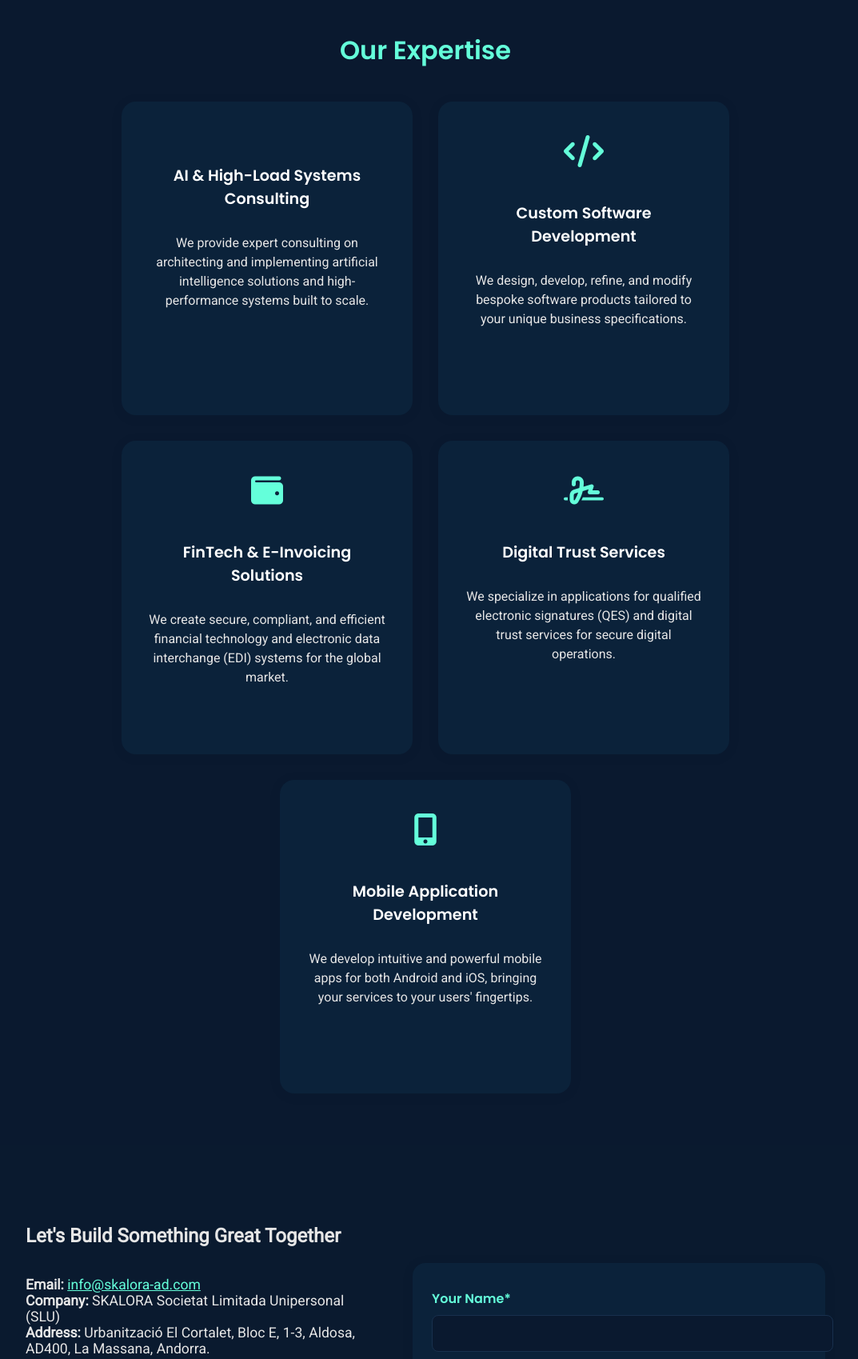
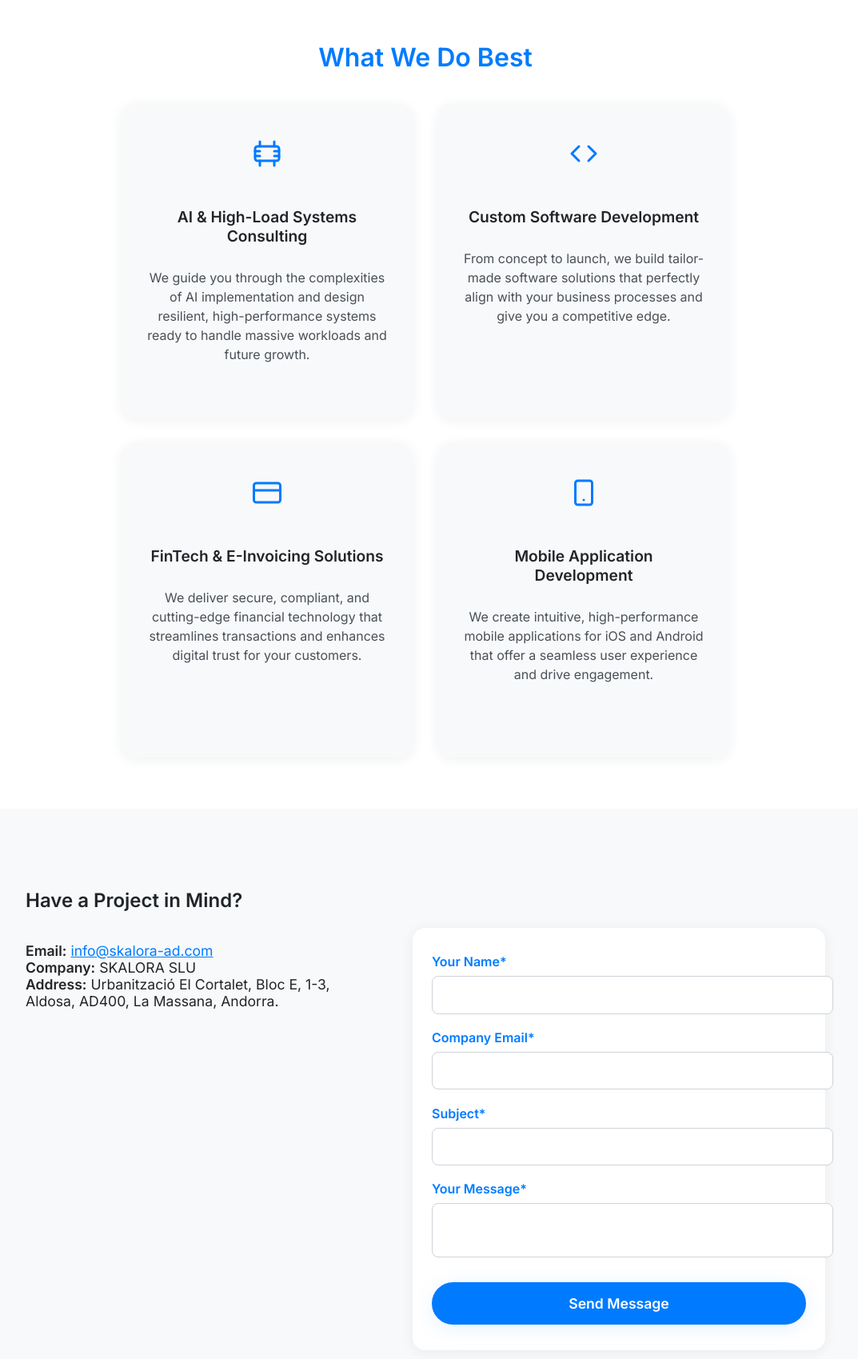
Before and after one commit to TarasMurashko/Skalora, a plain HTML site: page index.html in a window 1280 px wide. Shown: the part 1100-2799 px from the top of the page at 80% size, without its empty margins (108-1181 px from the left). Drawn offline with nearby package versions, Linux system fonts and the light colour scheme.

Commit message:
make look more professional

```diff
--- a/index.html
+++ b/index.html
@@ -12,19 +12,15 @@
   <meta property="og:description" content="International software development and IT consulting company based in Andorra. AI, FinTech, High-Load, E-Invoicing, Digital Trust.">
   <meta property="og:type" content="website">
   <meta property="og:url" content="https://skalora-ad.com/">
-  <!-- Google Fonts -->
-  <link href="https://fonts.googleapis.com/css2?family=Poppins:wght@600&family=Roboto:wght@400&display=swap" rel="stylesheet">
-  <!-- Feather Icons -->
-  <script src="https://unpkg.com/feather-icons"></script>
-  <!-- Font Awesome -->
-  <link rel="stylesheet" href="https://cdnjs.cloudflare.com/ajax/libs/font-awesome/6.4.2/css/all.min.css">
+  <!-- Google Fonts: Inter -->
+  <link href="https://fonts.googleapis.com/css2?family=Inter:wght@400;600&display=swap" rel="stylesheet">
   <!-- Main CSS -->
   <link rel="stylesheet" href="styles.css">
 </head>
 <body>
   <header class="header">
     <div class="container header__container">
-      <div class="logo">SKALORA</div>
+      <div class="logo" aria-label="SKALORA logo">SKALORA</div>
       <nav class="nav">
         <a href="#about">About</a>
         <a href="#services">Services</a>
@@ -35,58 +31,60 @@
   <main>
     <section class="hero" id="hero">
       <div class="container hero__container">
-        <h1>Building Robust Software Solutions from the Heart of Andorra.</h1>
-        <p>Expert development and consulting in AI, High-Load Systems, FinTech, and custom enterprise applications.</p>
-        <a href="#contact" class="btn btn-accent">Discuss Your Project</a>
-        <!-- Hero background animation will be added via CSS/JS -->
+        <h1>We Engineer Scalable Software for Global Innovators.</h1>
+        <p>Your trusted partner for AI consulting, high-load system architecture, and advanced FinTech solutions.</p>
+        <a href="#contact" class="btn btn-accent">Get in Touch</a>
       </div>
     </section>
     <section class="about" id="about">
       <div class="container about__container">
-        <h2>About SKALORA</h2>
-        <p>SKALORA SLU is a specialized software development and IT consulting company based in La Massana, Andorra. Led by Taras Murashko, we transform complex business challenges into elegant and efficient technological solutions. Our philosophy is built on precision, reliability, and strong partnerships with our clients worldwide.</p>
+        <h2>Driving Progress with Precision Code</h2>
+        <p>SKALORA SLU is a boutique software engineering and IT consulting firm. Our mission is to empower businesses worldwide by transforming complex challenges into robust, scalable, and elegant software. We believe in building technology that not only works but endures, founded on principles of precision, transparency, and a deep understanding of our clients' ambitions.</p>
       </div>
     </section>
     <section class="services" id="services">
       <div class="container services__container">
-        <h2>Our Expertise</h2>
+        <h2>What We Do Best</h2>
         <div class="services__cards">
           <div class="service-card">
-            <div class="service-card__icon"><i data-feather="cpu" aria-label="AI & High-Load Icon"></i></div>
+            <div class="service-card__icon" aria-label="AI & High-Load Icon">
+              <svg width="36" height="36" viewBox="0 0 24 24" fill="none" stroke="#007BFF" stroke-width="2" stroke-linecap="round" stroke-linejoin="round"><rect x="2" y="6" width="20" height="12" rx="2"/><path d="M6 2v4M18 2v4M6 18v4M18 18v4M2 10h4M2 14h4M18 10h4M18 14h4"/></svg>
+            </div>
             <h3>AI & High-Load Systems Consulting</h3>
-            <p>We provide expert consulting on architecting and implementing artificial intelligence solutions and high-performance systems built to scale.</p>
+            <p>We guide you through the complexities of AI implementation and design resilient, high-performance systems ready to handle massive workloads and future growth.</p>
           </div>
           <div class="service-card">
-            <div class="service-card__icon"><i class="fas fa-code" aria-label="Custom Software Icon"></i></div>
+            <div class="service-card__icon" aria-label="Custom Software Icon">
+              <svg width="36" height="36" viewBox="0 0 24 24" fill="none" stroke="#007BFF" stroke-width="2" stroke-linecap="round" stroke-linejoin="round"><polyline points="16 18 22 12 16 6"/><polyline points="8 6 2 12 8 18"/></svg>
+            </div>
             <h3>Custom Software Development</h3>
-            <p>We design, develop, refine, and modify bespoke software products tailored to your unique business specifications.</p>
+            <p>From concept to launch, we build tailor-made software solutions that perfectly align with your business processes and give you a competitive edge.</p>
           </div>
           <div class="service-card">
-            <div class="service-card__icon"><i class="fas fa-wallet" aria-label="FinTech Icon"></i></div>
+            <div class="service-card__icon" aria-label="FinTech Icon">
+              <svg width="36" height="36" viewBox="0 0 24 24" fill="none" stroke="#007BFF" stroke-width="2" stroke-linecap="round" stroke-linejoin="round"><rect x="1" y="4" width="22" height="16" rx="2"/><line x1="1" y1="10" x2="23" y2="10"/></svg>
+            </div>
             <h3>FinTech & E-Invoicing Solutions</h3>
-            <p>We create secure, compliant, and efficient financial technology and electronic data interchange (EDI) systems for the global market.</p>
+            <p>We deliver secure, compliant, and cutting-edge financial technology that streamlines transactions and enhances digital trust for your customers.</p>
           </div>
           <div class="service-card">
-            <div class="service-card__icon"><i class="fas fa-signature" aria-label="Digital Trust Icon"></i></div>
-            <h3>Digital Trust Services</h3>
-            <p>We specialize in applications for qualified electronic signatures (QES) and digital trust services for secure digital operations.</p>
-          </div>
-          <div class="service-card">
-            <div class="service-card__icon"><i class="fas fa-mobile-alt" aria-label="Mobile App Icon"></i></div>
+            <div class="service-card__icon" aria-label="Mobile App Icon">
+              <svg width="36" height="36" viewBox="0 0 24 24" fill="none" stroke="#007BFF" stroke-width="2" stroke-linecap="round" stroke-linejoin="round"><rect x="5" y="2" width="14" height="20" rx="2"/><line x1="12" y1="18" x2="12.01" y2="18"/></svg>
+            </div>
             <h3>Mobile Application Development</h3>
-            <p>We develop intuitive and powerful mobile apps for both Android and iOS, bringing your services to your users' fingertips.</p>
+            <p>We create intuitive, high-performance mobile applications for iOS and Android that offer a seamless user experience and drive engagement.</p>
           </div>
         </div>
       </div>
     </section>
     <section class="contact" id="contact">
       <div class="container contact__container">
-        <h2>Let's Build Something Great Together</h2>
+        <h2>Have a Project in Mind?</h2>
         <div class="contact__columns">
           <div class="contact__info">
             <ul>
               <li><strong>Email:</strong> <a href="mailto:info@skalora-ad.com">info@skalora-ad.com</a></li>
-              <li><strong>Company:</strong> SKALORA Societat Limitada Unipersonal (SLU)</li>
+              <li><strong>Company:</strong> SKALORA SLU</li>
               <li><strong>Address:</strong> Urbanització El Cortalet, Bloc E, 1-3, Aldosa, AD400, La Massana, Andorra.</li>
             </ul>
           </div>
@@ -120,7 +118,7 @@
   </main>
   <footer class="footer">
     <div class="container footer__container">
-      <div class="footer__copyright">© 2025 SKALORA SLU. All rights reserved.</div>
+      <div class="footer__copyright footer__copyright--spacing">© 2025 SKALORA SLU. All rights reserved.<br>Based in La Massana, Andorra.</div>
       <nav class="footer__nav">
         <a href="#about">About</a>
         <a href="#services">Services</a>
@@ -129,7 +127,5 @@
     </div>
   </footer>
   <script src="scripts.js"></script>
-  <script>feather.replace()</script>
-  <!-- For production: minify HTML, CSS, JS -->
 </body>
 </html>
--- a/styles.css
+++ b/styles.css
@@ -1,11 +1,14 @@
 /* SKALORA SLU — Main Stylesheet */
 :root {
-  --color-bg: #0A192F;
+  --color-bg: #FFFFFF;
+  --color-bg-light: #F8F9FA;
   --color-white: #fff;
-  --color-light: #E6E6E6;
-  --color-accent: #64FFDA;
-  --font-heading: 'Poppins', Arial, sans-serif;
-  --font-body: 'Roboto', Arial, sans-serif;
+  --color-text: #212529;
+  --color-accent-blue: #007BFF;
+  --color-accent-green: #28A745;
+  --color-accent: var(--color-accent-blue);
+  --font-heading: 'Inter', Arial, sans-serif;
+  --font-body: 'Inter', Arial, sans-serif;
 }
 
 html {
@@ -16,7 +19,7 @@ body {
   margin: 0;
   font-family: var(--font-body);
   background: var(--color-bg);
-  color: var(--color-light);
+  color: var(--color-text);
   min-height: 100vh;
 }
 
@@ -31,7 +34,7 @@ body {
   position: sticky;
   top: 0;
   z-index: 100;
-  box-shadow: 0 2px 8px 0 rgba(10,25,47,0.05);
+  box-shadow: 0 2px 8px 0 rgba(33,37,41,0.05);
 }
 .header__container {
   display: flex;
@@ -47,11 +50,12 @@ body {
   letter-spacing: 2px;
 }
 .nav a {
-  color: var(--color-light);
+  color: var(--color-text);
   text-decoration: none;
   margin-left: 2rem;
   font-size: 1.1rem;
   font-family: var(--font-heading);
+  font-weight: 600;
   transition: color 0.2s;
 }
 .nav a:hover {
@@ -73,13 +77,13 @@ body {
 .hero h1 {
   font-family: var(--font-heading);
   font-size: 2.5rem;
-  color: var(--color-white);
+  color: var(--color-text);
   margin-bottom: 1.2rem;
   font-weight: 600;
 }
 .hero p {
   font-size: 1.25rem;
-  color: var(--color-light);
+  color: #495057;
   margin-bottom: 2.5rem;
 }
 .btn {
@@ -96,12 +100,12 @@ body {
 }
 .btn-accent {
   background: var(--color-accent);
-  color: var(--color-bg);
-  box-shadow: 0 4px 24px 0 rgba(100,255,218,0.15);
+  color: #fff;
+  box-shadow: 0 4px 24px 0 rgba(0,123,255,0.10);
 }
 .btn-accent:hover {
-  background: #52e0c4;
-  color: var(--color-bg);
+  background: var(--color-accent-green);
+  color: #fff;
 }
 /* Hero background animation */
 .hero::before {
@@ -124,7 +128,7 @@ body {
 }
 
 .about {
-  background: #0A1A2F;
+  background: var(--color-bg-light);
   padding: 5rem 0 4rem 0;
 }
 .about__container {
@@ -137,10 +141,11 @@ body {
   font-size: 2rem;
   color: var(--color-accent);
   margin-bottom: 1.5rem;
+  font-weight: 600;
 }
 .about p {
   font-size: 1.15rem;
-  color: var(--color-light);
+  color: var(--color-text);
   line-height: 1.7;
 }
 
@@ -156,6 +161,7 @@ body {
   font-size: 2rem;
   color: var(--color-accent);
   margin-bottom: 2.5rem;
+  font-weight: 600;
 }
 .services__cards {
   display: flex;
@@ -164,9 +170,9 @@ body {
   justify-content: center;
 }
 .service-card {
-  background: #0B223A;
+  background: var(--color-bg-light);
   border-radius: 18px;
-  box-shadow: 0 2px 16px 0 rgba(10,25,47,0.07);
+  box-shadow: 0 2px 16px 0 rgba(33,37,41,0.07);
   padding: 2.5rem 2rem 2rem 2rem;
   width: 300px;
   min-height: 320px;
@@ -177,28 +183,27 @@ body {
 }
 .service-card:hover {
   transform: translateY(-8px) scale(1.03);
-  box-shadow: 0 8px 32px 0 rgba(100,255,218,0.10);
+  box-shadow: 0 8px 32px 0 rgba(0,123,255,0.10);
 }
 .service-card__icon {
   font-size: 2.5rem;
-  color: var(--color-accent);
   margin-bottom: 1.2rem;
 }
 .service-card h3 {
   font-family: var(--font-heading);
   font-size: 1.2rem;
-  color: var(--color-white);
+  color: var(--color-text);
   margin-bottom: 0.8rem;
   font-weight: 600;
 }
 .service-card p {
-  color: var(--color-light);
+  color: #495057;
   font-size: 1rem;
   line-height: 1.5;
 }
 
 .contact {
-  background: #0A1A2F;
+  background: var(--color-bg-light);
   padding: 5rem 0 4rem 0;
 }
 .contact__container {
@@ -214,7 +219,7 @@ body {
 .contact__info {
   flex: 1 1 260px;
   font-size: 1.1rem;
-  color: var(--color-light);
+  color: var(--color-text);
   margin-bottom: 2rem;
 }
 .contact__info ul {
@@ -233,10 +238,10 @@ body {
   display: flex;
   flex-direction: column;
   gap: 1.2rem;
-  background: #0B223A;
+  background: #fff;
   border-radius: 16px;
   padding: 2rem 1.5rem;
-  box-shadow: 0 2px 16px 0 rgba(10,25,47,0.07);
+  box-shadow: 0 2px 16px 0 rgba(33,37,41,0.07);
 }
 .form-group label {
   font-family: var(--font-heading);
@@ -244,15 +249,16 @@ body {
   color: var(--color-accent);
   margin-bottom: 0.3rem;
   display: block;
+  font-weight: 600;
 }
 .form-group input,
 .form-group textarea {
   width: 100%;
   padding: 0.8rem 1rem;
   border-radius: 8px;
-  border: 1px solid #18304d;
-  background: #0A192F;
-  color: var(--color-white);
+  border: 1px solid #CED4DA;
+  background: #fff;
+  color: var(--color-text);
   font-size: 1rem;
   font-family: var(--font-body);
   margin-top: 0.2rem;
@@ -268,7 +274,7 @@ body {
   margin-top: 0.5rem;
 }
 .contact__thankyou {
-  background: #0B223A;
+  background: var(--color-bg-light);
   border-radius: 16px;
   padding: 2rem 1.5rem;
   color: var(--color-accent);
@@ -278,10 +284,10 @@ body {
 }
 
 .footer {
-  background: var(--color-bg);
-  color: var(--color-light);
+  background: var(--color-bg-light);
+  color: var(--color-text);
   padding: 2rem 0 1.2rem 0;
-  border-top: 1px solid #18304d;
+  border-top: 1px solid #CED4DA;
 }
 .footer__container {
   display: flex;
@@ -293,12 +299,16 @@ body {
 .footer__copyright {
   font-size: 1rem;
 }
+.footer__copyright--spacing {
+  margin-bottom: 0.5em;
+}
 .footer__nav a {
-  color: var(--color-light);
+  color: var(--color-text);
   text-decoration: none;
   margin-left: 2rem;
   font-family: var(--font-heading);
   font-size: 1.05rem;
+  font-weight: 600;
   transition: color 0.2s;
 }
 .footer__nav a:hover {
```
